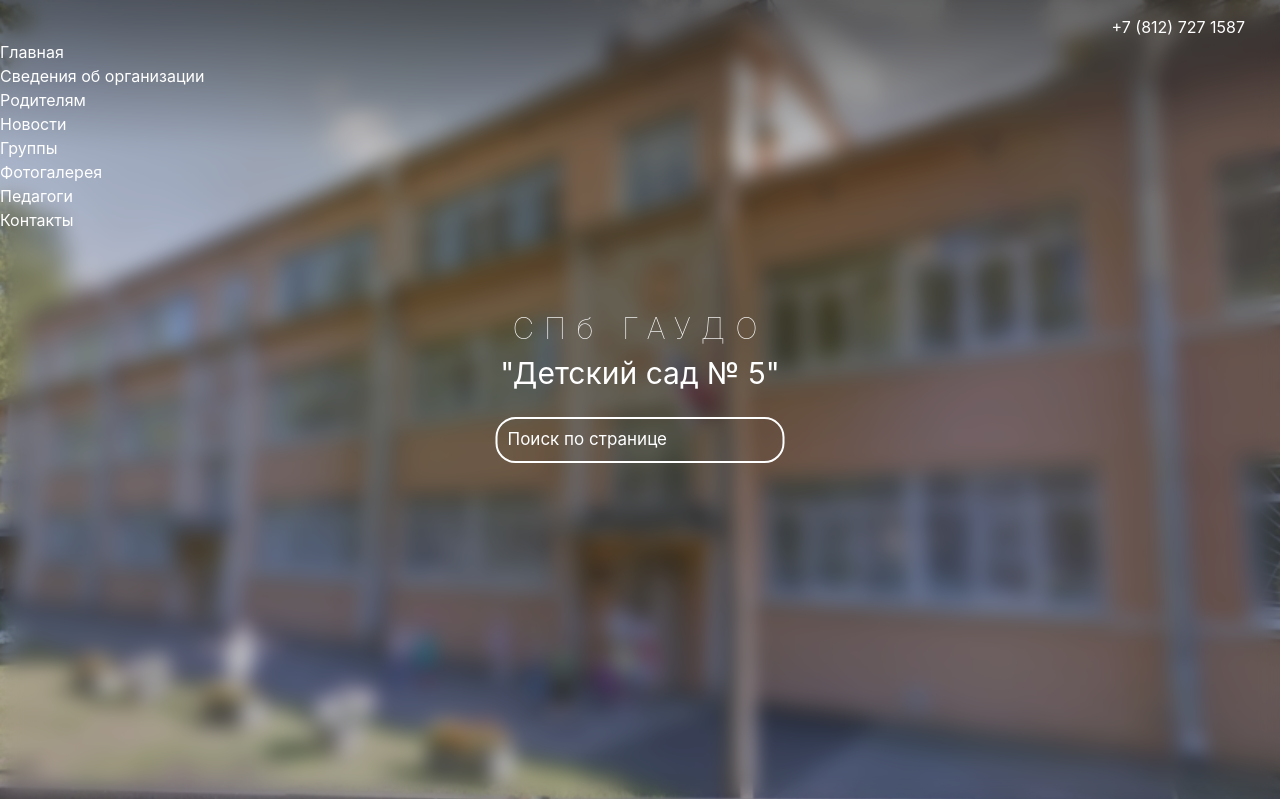
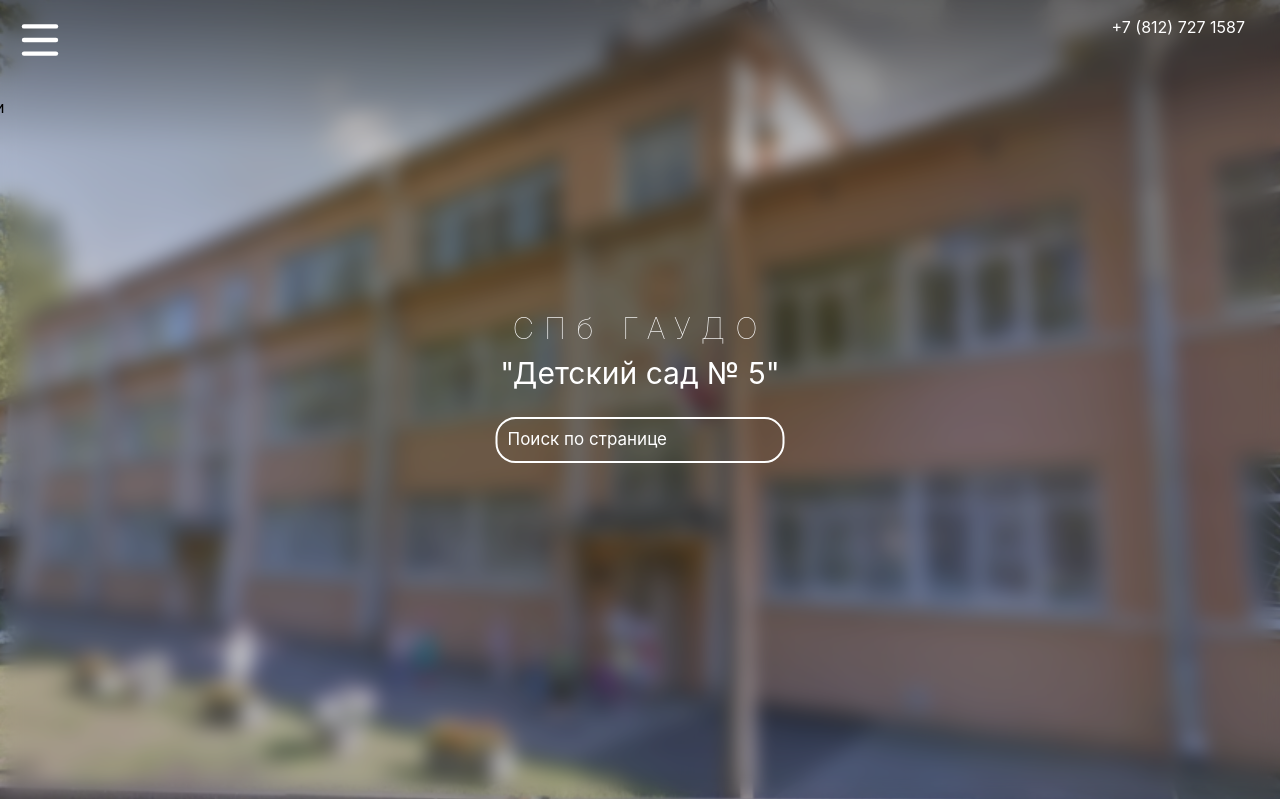
Before and after one commit to portyanq/gogobaby, a PHP site: page / in a window 1280 px wide. Shown: the top 799 px of the page. Run offline with PHP 8.4, Linux system fonts and the light colour scheme.

Commit message:
лучший менюбар в мире

```diff
--- a/public_html/css/main.css
+++ b/public_html/css/main.css
@@ -69,9 +69,58 @@ span{
     justify-content: space-between;
     align-items: left;
     text-align: left;
+    position: absolute;
+    top: 40px;
+    z-index: 999;
 }
+
 .navigation a{
-    color: #fff;
+    color: #000;
+}
+.navigation li:nth-child(1){
+    transition-delay: .1s;
+    top:30px;
+    left: -200px;
+}
+.navigation li:nth-child(2){
+    transition-delay: .13s;
+    top: 55px;
+    left: -200px;
+}
+.navigation li:nth-child(3){
+    transition-delay: .16s;
+    top: 80px;
+    left: -200px;
+}
+.navigation li:nth-child(4){
+     transition-delay: .19s;
+    top: 105px;
+    left: -200px;
+}
+.navigation li:nth-child(5){
+    transition-delay: .21s;
+    top: 130px;
+    left: -200px;
+}
+.navigation li:nth-child(6){
+    transition-delay: .24s;
+    top: 155px;
+    left: -200px;
+}
+    .navigation li:nth-child(7){
+    transition-delay: .27s;
+    top: 180px;
+    left: -200px;
+ }
+    .navigation li:nth-child(8){
+    transition-delay: .30s;
+    top: 205px;
+    left: -200px;
+}
+.navigation li{
+    position: absolute;
+    width: 1200px;
+    transition: .1s;
 }
 h2{
     text-align: center;
@@ -168,3 +217,52 @@ h2{
     margin-bottom: 15px;
     margin-top: 15px;
 }
+.ham {
+    cursor: pointer;
+    -webkit-tap-highlight-color: transparent;
+    transition: transform 400ms;
+    -moz-user-select: none;
+    -webkit-user-select: none;
+    -ms-user-select: none;
+    user-select: none;
+  }
+  .hamRotate.active {
+    transform: rotate(45deg);
+  }
+  .hamRotate180.active {
+    transform: rotate(180deg);
+  }
+  .line {
+    fill:none;
+    transition: stroke-dasharray 400ms, stroke-dashoffset 400ms;
+    stroke:#fff;
+    stroke-width:5.5;
+    stroke-linecap:round;
+  }
+  .ham1 .top {
+    stroke-dasharray: 40 139;
+  }
+  .ham1 .bottom {
+    stroke-dasharray: 40 180;
+  }
+  .ham1.active .top {
+    stroke-dashoffset: -98px;
+  }
+  .ham1.active .bottom {
+    stroke-dashoffset: -138px;
+  }
+  .hamburg{
+      z-index: 99999;
+      width: 100px;
+      position: absolute;
+  }
+  .circle{
+    position: absolute;
+    z-index: 1;
+    background-color: #fff;
+    height: 500px;
+    width: 500px;
+/*       clip-path: circle(270px at 0 150px); */
+    clip-path: circle(0px at 0 150px);
+    transition: .5s;
+  }
--- a/public_html/index.html
+++ b/public_html/index.html
@@ -12,12 +12,26 @@
 </head>
 <div class="bg">
   <div class="left">
+    <div class="circle"></div>
     <div class="heading">
       <p><span>СПб ГАУДО</span><br/> "Детский сад № 5"</p>
       <input type="text" placeholder="Поиск по странице" class="input">
     </div>
     <a class="contacts" href="tel:+78127271587">+7 (812) 727 1587</a>
 
+    <div class = "hamburg">
+    <svg class="ham hamRotate ham1" viewBox="0 0 100 100" width="80" onclick="this.classList.toggle('active')">
+      <path
+            class="line top"
+            d="m 30,33 h 40 c 0,0 9.044436,-0.654587 9.044436,-8.508902 0,-7.854315 -8.024349,-11.958003 -14.89975,-10.85914 -6.875401,1.098863 -13.637059,4.171617 -13.637059,16.368042 v 40" />
+      <path
+            class="line middle"
+            d="m 30,50 h 40" />
+      <path
+            class="line bottom"
+            d="m 30,67 h 40 c 12.796276,0 15.357889,-11.717785 15.357889,-26.851538 0,-15.133752 -4.786586,-27.274118 -16.667516,-27.274118 -11.88093,0 -18.499247,6.994427 -18.435284,17.125656 l 0.252538,40" />
+    </svg>
+  </div>
     <ul class="navigation">
       <li><a href="#">Главная</a></li>
       <li><a href="#">Сведения об организации</a></li>
@@ -29,6 +43,7 @@
       <li><a href="#">Контакты</a></li>
     </ul>
   </div>
+
 </div>
 
                                     <!-- NAVIGATION -->
@@ -197,5 +212,6 @@
 <script src="js/leaflet.js"></script>
 <script src="js/map.js"></script>
 <script src="js/slider.js"></script>
+<script src="js/main.js"></script>
 </body>
 </html>
```
Also changed, not shown: public_html/js/main.js (added, +42 -0 lines).
